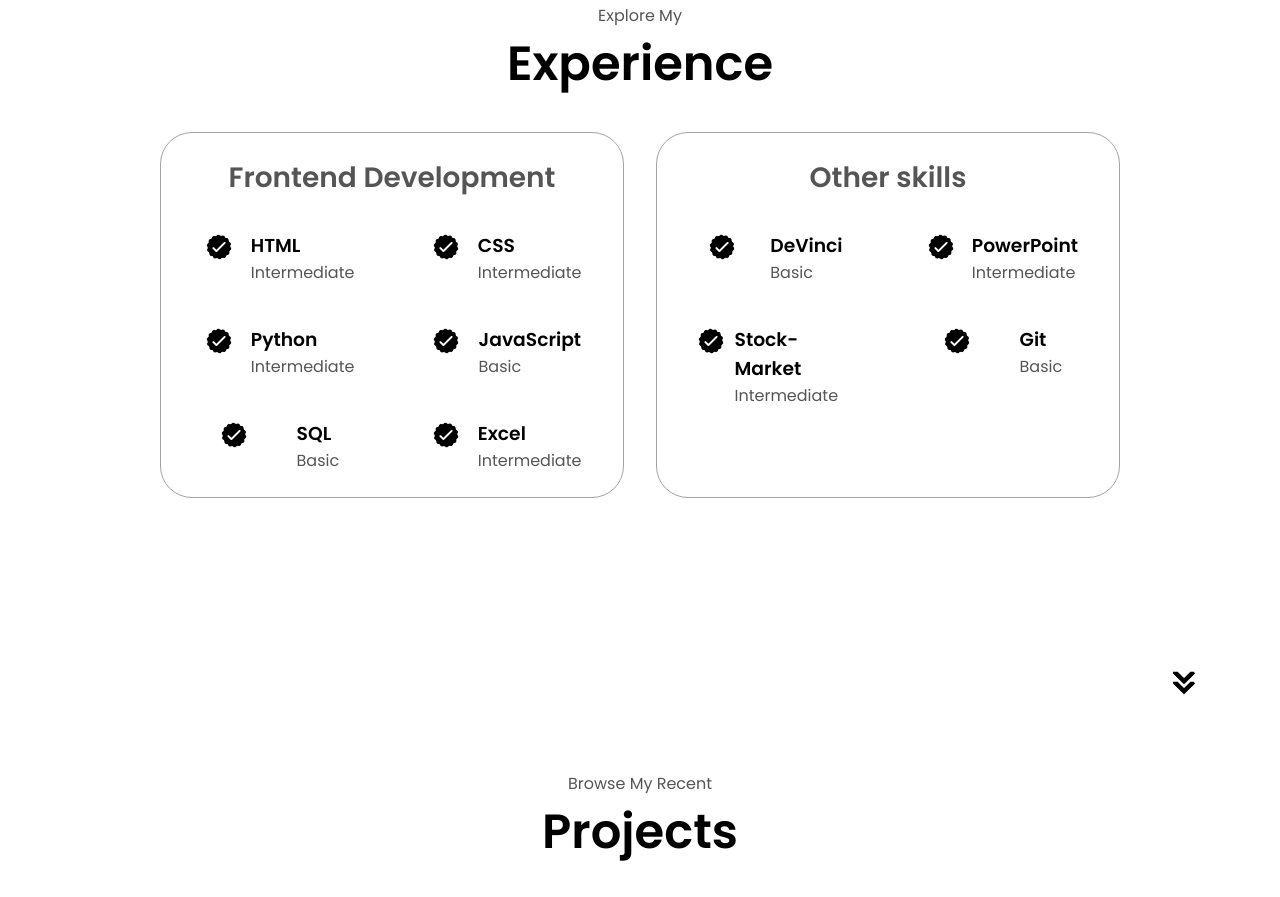
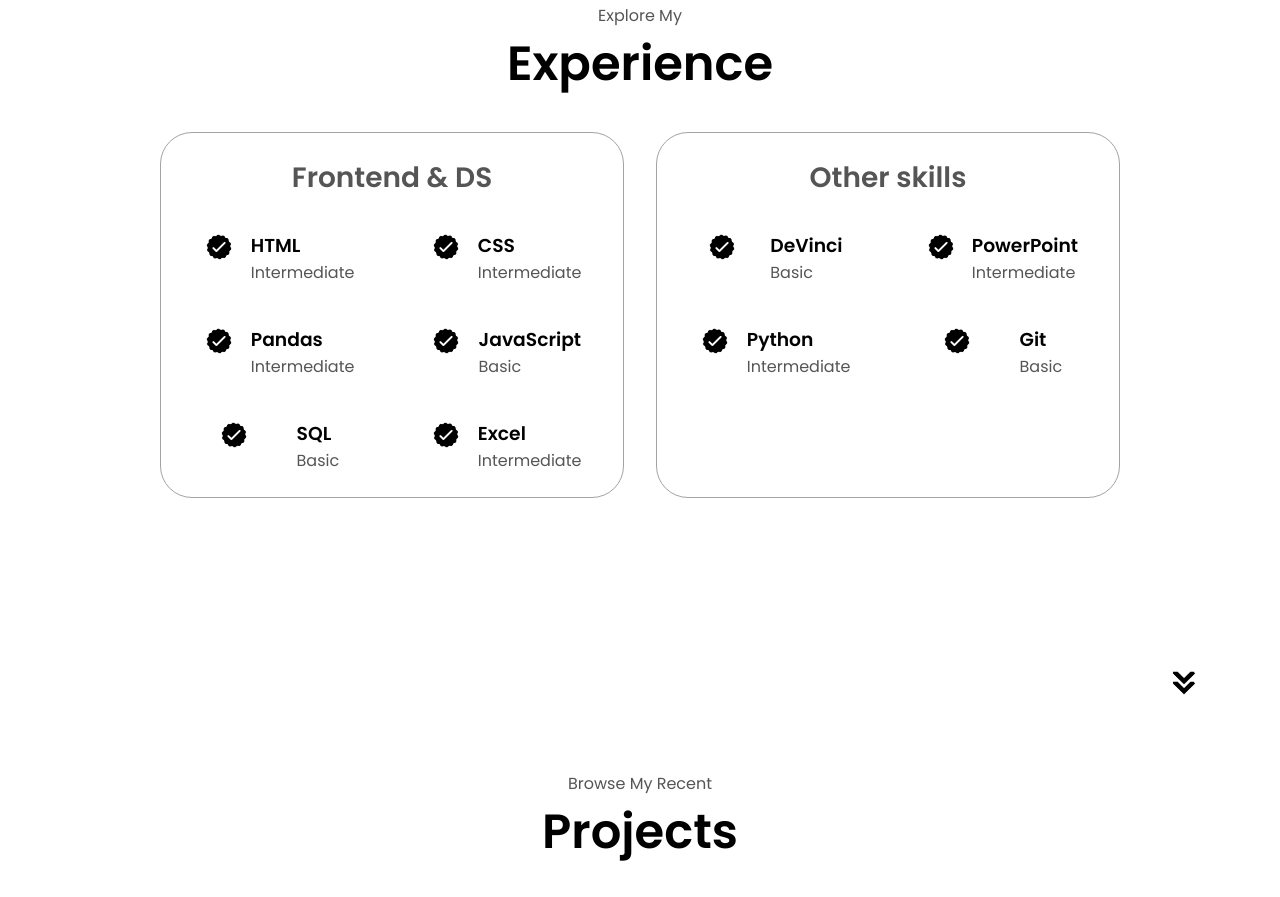
Before and after one commit to aryanshah012/Portfolio, a plain HTML site: page index.html in a window 1280 px wide. Shown: the part 1693-2590 px from the top of the page. Drawn offline with Linux system fonts and the light colour scheme.

Commit message:
Update index.html

```diff
--- a/index.html
+++ b/index.html
@@ -127,7 +127,7 @@
       <div class="experience-details-container">
         <div class="about-containers">
           <div class="details-container">
-            <h2 class="experience-sub-title">Frontend Development</h2>
+            <h2 class="experience-sub-title">Frontend & DS</h2>
             <div class="article-container">
               <article>
                 <img
@@ -158,7 +158,7 @@
                   class="icon"
                 />
                 <div>
-                  <h3>Python</h3>
+                  <h3>Pandas</h3>
                   <p>Intermediate</p>
                 </div>
               </article>
@@ -229,7 +229,7 @@
                   class="icon"
                 />
                 <div>
-                  <h3>Stock-Market</h3>
+                  <h3>Python</h3>
                   <p>Intermediate</p>
                 </div>
               </article>
```
